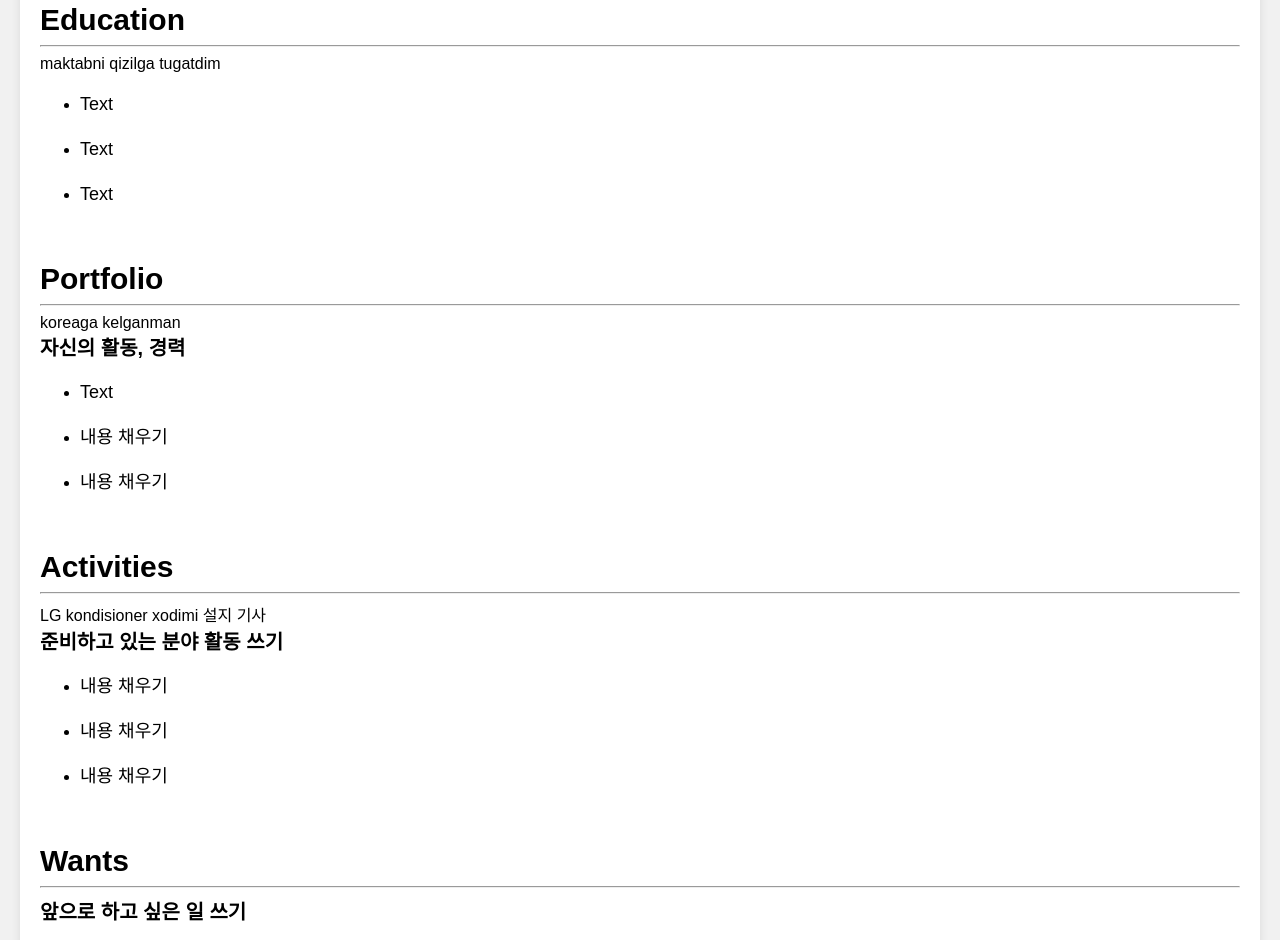
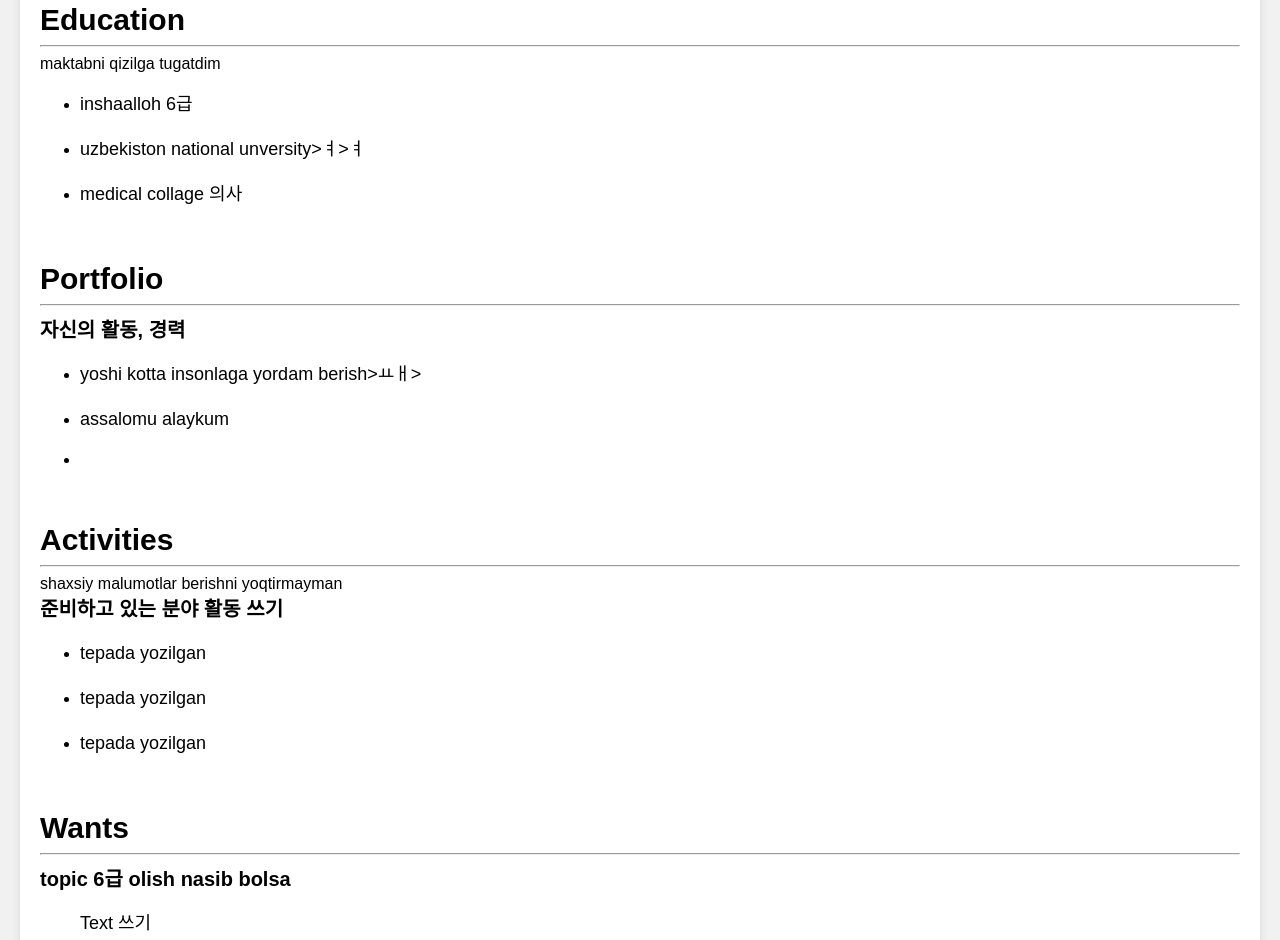
Before and after one commit to yoqubbe/sen, a plain HTML site: page index.html in a window 1280 px wide. Shown: the part 407-1347 px from the top of the page. Drawn offline with Linux system fonts and the light colour scheme.

Commit message:
Revise index.html with updated content
Updated personal information and added details to sections.

```diff
--- a/index.html
+++ b/index.html
@@ -29,38 +29,38 @@
 		<h2>Education</h2>
 		<hr> maktabni qizilga tugatdim
 	    <ul>
-			<li><p> Text</p></li>
-            <li><p>Text</p></li>
-			<li><p>Text</p></li>
+			<li><p>inshaalloh 6급 </p></li>
+            <li><p>uzbekiston national unversity>ㅕ>ㅕ</li>
+			<li><p>medical collage 의사</p></li>
 		</ul>
         <br>
         <br>
 
 		<h2>Portfolio</h2>
-		<hr>koreaga kelganman
+		<hr>
 		<h3>자신의 활동, 경력</h3>
 		<ul>
-			<li><p>Text</p></li>
-			<li><p>내용 채우기</p></li>
-			<li><p>내용 채우기</p></li>
+			<li><p>yoshi kotta insonlaga yordam berish>ㅛㅐ></li>
+			<li><p>assalomu alaykum</p></li>
+			<li><p></p></li>
 		</ul>
 
 		<br>
         <br>
 		<h2>Activities</h2>
-		<hr> LG kondisioner xodimi 설지 기사
+		<hr>  shaxsiy malumotlar berishni yoqtirmayman
 		<h3> 준비하고 있는 분야 활동 쓰기</h3>
         <ul>
-			<li><p>내용 채우기</p></li>
-			<li><p>내용 채우기</p></li>
-			<li><p>내용 채우기</p></li>
+			<li><p>tepada yozilgan</p></li>
+			<li><p>tepada yozilgan</p></li>
+			<li><p>tepada yozilgan</p></li>
 		</ul>
 
         <br>
         <br>
         <h2>Wants</h2>
 		<hr>
-		<h3> 앞으로 하고 싶은 일 쓰기</h3>
+		<h3> topic 6급 olish nasib bolsa</h3>
         <ul>
 			<p>Text 쓰기</p>
 			<li><a href="http://www.tesla.com" target="_blank">테슬라에서 일하기</a></li>
```
